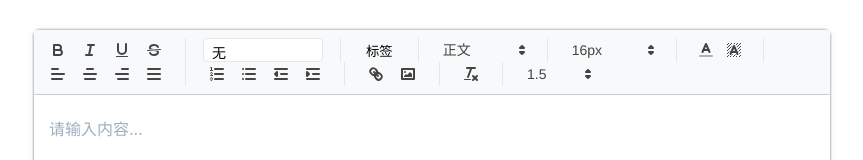
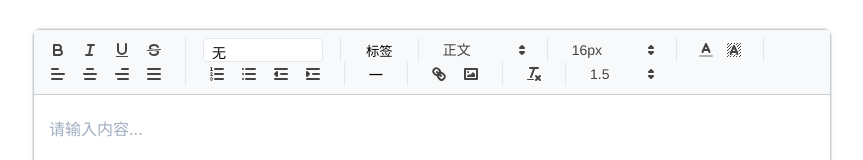
Before and after one commit to luotianxu1/react-quill, a React (Create React App) app: page / in a window 1280 px wide. Shown: the top 160 px of the page, without its empty margins (208-1071 px from the left). Built offline with nearby package versions, Linux system fonts and the light colour scheme.

Commit message:
分割先

```diff
--- a/src/components/Editor/Editor.js
+++ b/src/components/Editor/Editor.js
@@ -10,6 +10,7 @@ import '../../utils/customTagBlot'
 import '../../utils/lineHeightBlot'
 import '../../utils/sizeBlot'
 import '../../utils/imageBlot'
+import '../../utils/dividerBlot'
 
 class Editor extends Component {
     constructor(props) {
@@ -74,6 +75,20 @@ class Editor extends Component {
                                     )
                                 }
                             },
+                            divider: () => {
+                                const range = quill.getSelection(true)
+                                if (range) {
+                                    // 在当前位置插入分割线
+                                    quill.insertEmbed(
+                                        range.index,
+                                        'divider',
+                                        true,
+                                        'user'
+                                    )
+                                    // 移动光标到分割线后面
+                                    quill.setSelection(range.index + 1, 0)
+                                }
+                            },
                         },
                     },
                 },
--- a/src/components/EditorToolbar/EditorToolbar.css
+++ b/src/components/EditorToolbar/EditorToolbar.css
@@ -208,3 +208,10 @@
     background-color: #e6f7ff;
     color: #1890ff;
 }
+
+/* 分割线按钮样式 */
+.ql-divider {
+    font-weight: bold !important;
+    font-size: 18px !important;
+    line-height: 1 !important;
+}
--- a/src/components/EditorToolbar/EditorToolbar.js
+++ b/src/components/EditorToolbar/EditorToolbar.js
@@ -205,6 +205,13 @@ class EditorToolbar extends Component {
                     <button className='ql-indent' value='+1'></button>
                 </span>
 
+                {/* 添加分割线按钮 - 放在链接和图片按钮之前 */}
+                <span className='ql-formats'>
+                    <button className='ql-divider' title='分割线'>
+                        ─
+                    </button>
+                </span>
+
                 {/* 链接和图片 */}
                 <span className='ql-formats'>
                     <button className='ql-link'></button>
--- /dev/null
+++ b/src/utils/dividerBlot.js
@@ -0,0 +1,23 @@
+import Quill from 'quill'
+
+const BlockEmbed = Quill.import('blots/block/embed')
+
+class DividerBlot extends BlockEmbed {
+    static create() {
+        const node = super.create()
+        // 使用行内样式替代类名
+        node.style.border = 'none'
+        node.style.height = '1px'
+        node.style.backgroundColor = '#e8e8e8'
+        node.style.margin = '1em 0'
+        return node
+    }
+}
+
+DividerBlot.blotName = 'divider'
+DividerBlot.tagName = 'hr'
+
+// 注册分割线格式
+Quill.register(DividerBlot)
+
+export default DividerBlot
```
